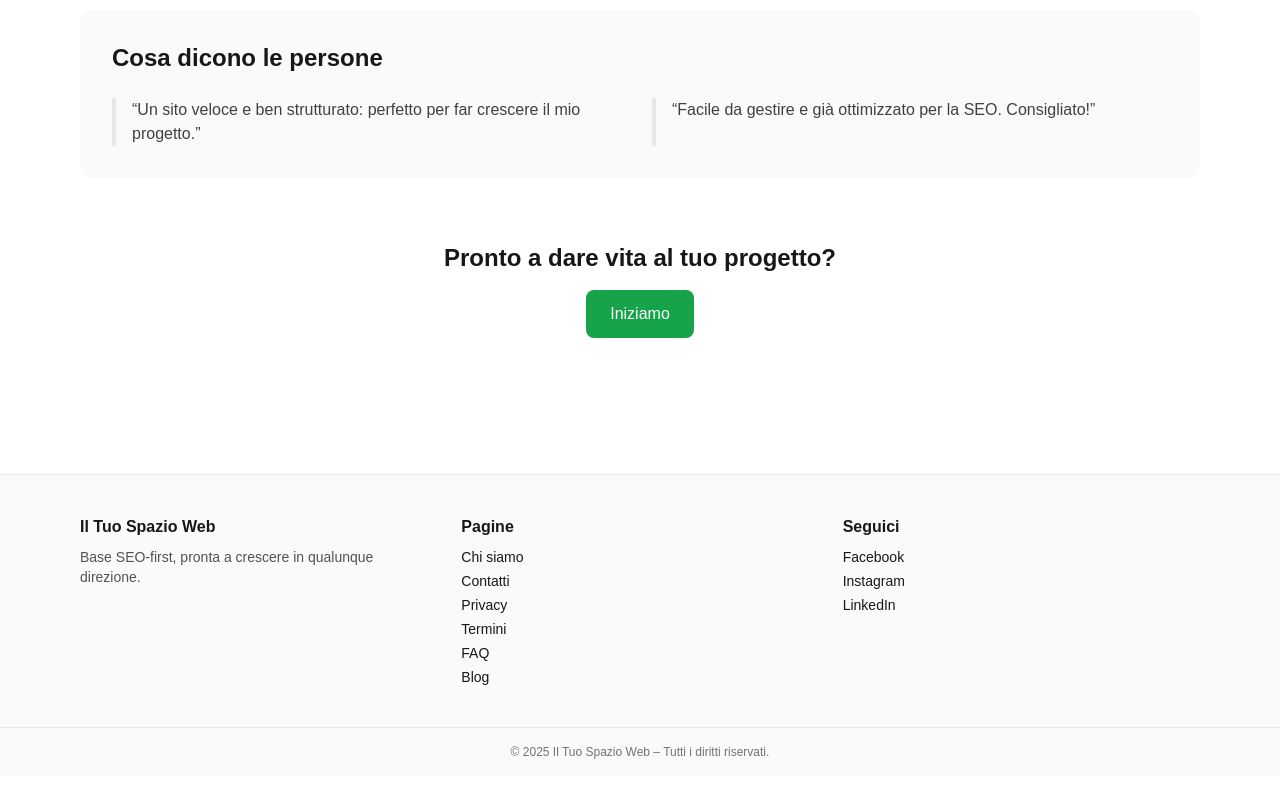
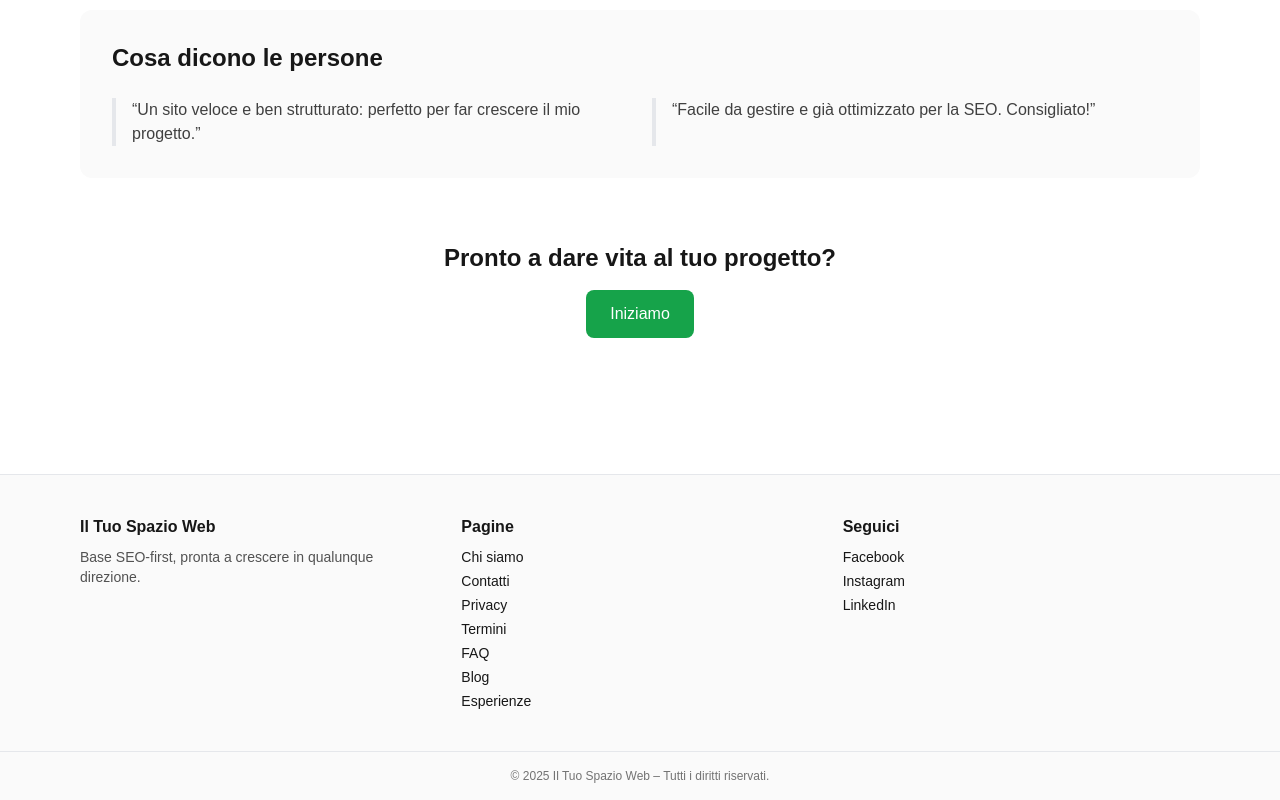
Before and after one commit to Bi-Gen/italyexperiencehub, a Next.js app: page / in a window 1280 px wide. Shown: the part 582-1382 px from the top of the page. Before the commit the page ends 1358 px from the top, so only its background shows below. Built offline with nearby package versions, Linux system fonts and the light colour scheme; no server answers.

Commit message:
feat: add /esperienze landing + homepage orientata al turismo

```diff
--- a/src/app/layout.tsx
+++ b/src/app/layout.tsx
@@ -97,6 +97,7 @@
                 <li><a href="/terms" className="hover:underline">Termini</a></li>
                 <li><a href="/faq" className="hover:underline">FAQ</a></li>
                 <li><a href="/blog" className="hover:underline">Blog</a></li>
+                <li><a href="/esperienze" className="hover:underline">Esperienze</a></li>
               </ul>
             </div>
             <div>
```
